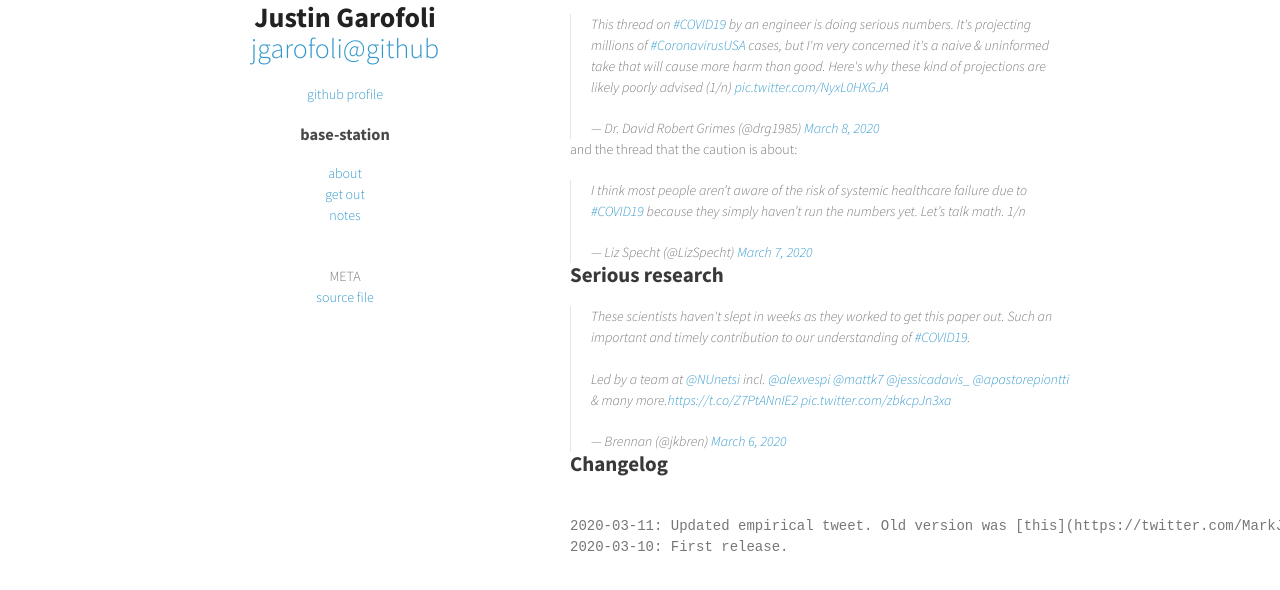
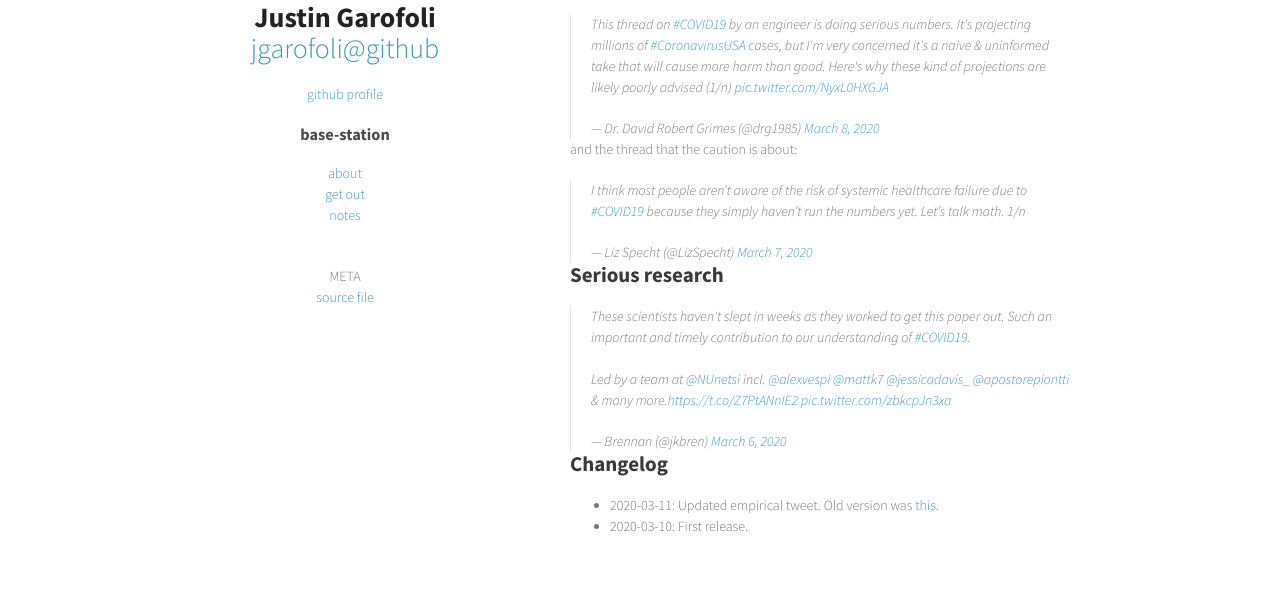
Before and after one commit to jgarofoli/jgarofoli.github.io, a Jekyll site: the page built from covid19/index.md, in a window 1280 px wide and 900 px high, scrolled down 860 px, cut to the strip 292-882 px from the top of the window. Built offline with Jekyll 4.4.1, drawn with Linux system fonts in a browser that asks for light colours; comment, search, counter and statistics services are not loaded; some of the changed lines change nothing that is shown.

Commit message:
Fix changelog formatting

```diff
--- a/covid19/index.md
+++ b/covid19/index.md
@@ -52,7 +52,5 @@ and the thread that the caution is about:
 
 ## Changelog
 
-<div style="font-family:monospace;white-space:pre;">
-2020-03-11: Updated empirical tweet. Old version was [this](https://twitter.com/MarkJHandley/status/1237144386569416712?s=20)
-2020-03-10: First release.
-</div>
+*  2020-03-11: Updated empirical tweet. Old version was [this](https://twitter.com/MarkJHandley/status/1237144386569416712?s=20).
+*  2020-03-10: First release.
```
